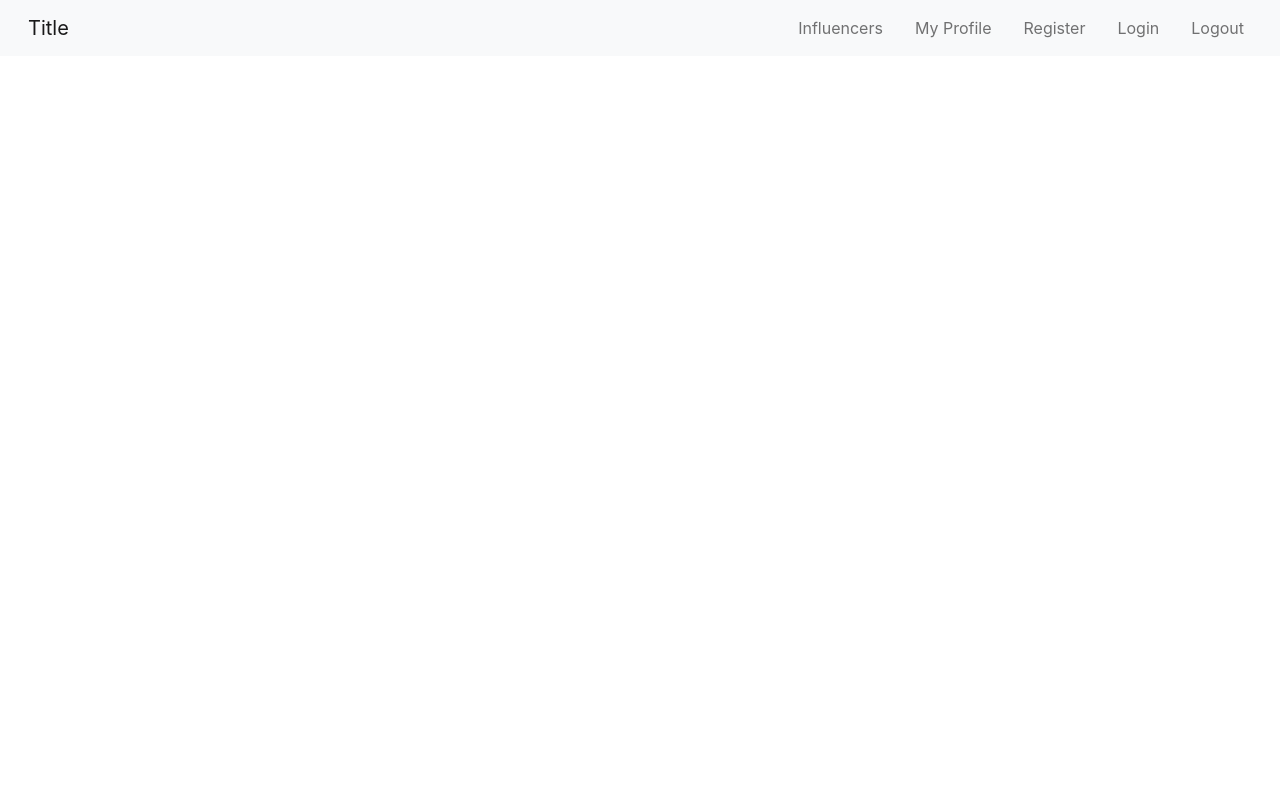
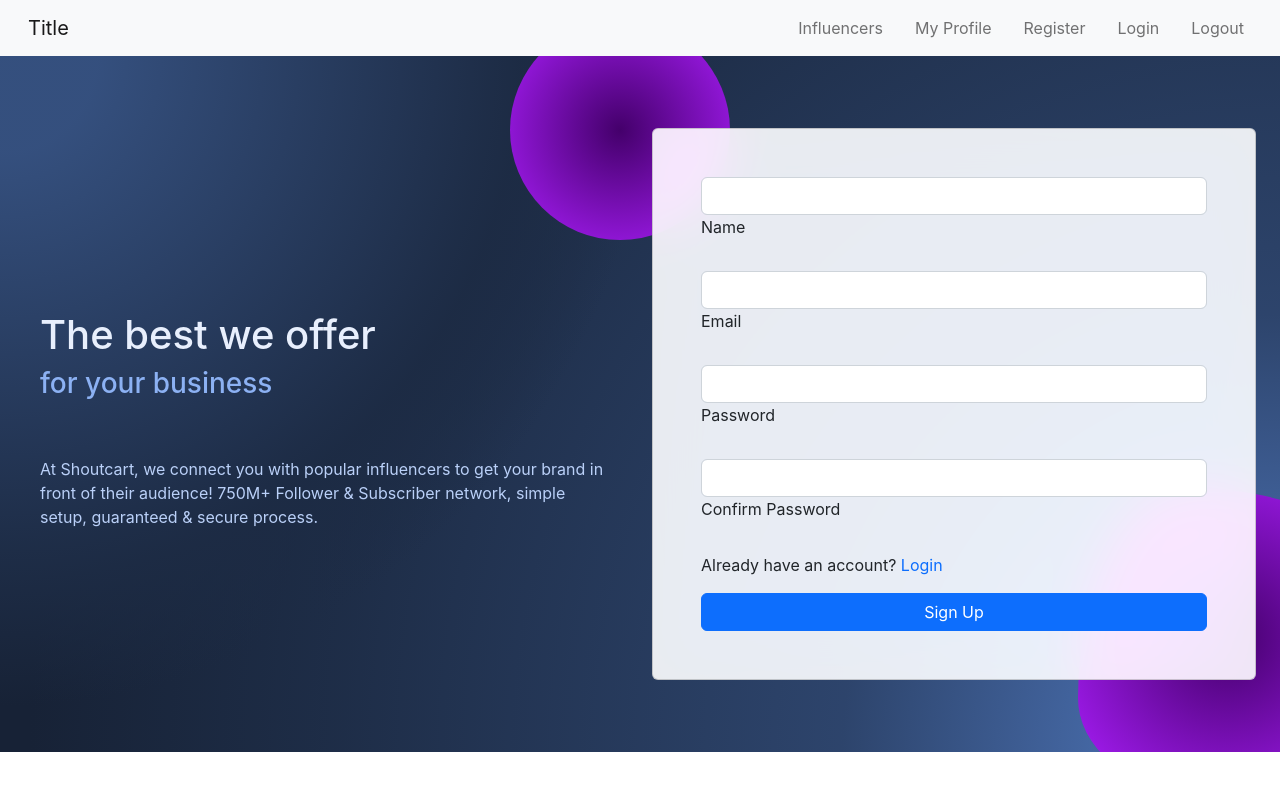
Before and after one commit to katammaniteja/influenzio_client, a React (Create React App) app in the folder client/: page / in a window 1280 px wide. Shown: the top 790 px of the page. Built offline with nearby package versions, Linux system fonts and the light colour scheme.

Commit message:
connected frontend to backend

```diff
--- a/client/package.json
+++ b/client/package.json
@@ -2,6 +2,7 @@
   "name": "client",
   "version": "0.1.0",
   "private": true,
+  "proxy": "http://localhost:5000",
   "dependencies": {
     "@testing-library/jest-dom": "^5.16.5",
     "@testing-library/react": "^13.4.0",
@@ -11,6 +12,7 @@
     "react-dom": "^18.2.0",
     "react-router-dom": "^6.3.0",
     "react-scripts": "5.0.1",
+    "react-toastify": "^9.1.1",
     "web-vitals": "^2.1.4"
   },
   "scripts": {
--- /dev/null
+++ b/client/src/components/Home/Home.css
@@ -0,0 +1,43 @@
+.background-radial-gradient {
+  background-color: hsl(218, 41%, 15%);
+  background-image: radial-gradient(
+      650px circle at 0% 0%,
+      hsl(218, 41%, 35%) 15%,
+      hsl(218, 41%, 30%) 35%,
+      hsl(218, 41%, 20%) 75%,
+      hsl(218, 41%, 19%) 80%,
+      transparent 100%
+    ),
+    radial-gradient(
+      1250px circle at 100% 100%,
+      hsl(218, 41%, 45%) 15%,
+      hsl(218, 41%, 30%) 35%,
+      hsl(218, 41%, 20%) 75%,
+      hsl(218, 41%, 19%) 80%,
+      transparent 100%
+    );
+}
+
+#radius-shape-1 {
+  height: 220px;
+  width: 220px;
+  top: -60px;
+  left: -130px;
+  background: radial-gradient(#44006b, #ad1fff);
+  overflow: hidden;
+}
+
+#radius-shape-2 {
+  border-radius: 38% 62% 63% 37% / 70% 33% 67% 30%;
+  bottom: -60px;
+  right: -110px;
+  width: 300px;
+  height: 300px;
+  background: radial-gradient(#44006b, #ad1fff);
+  overflow: hidden;
+}
+
+.bg-glass {
+  background-color: hsla(0, 0%, 100%, 0.9) !important;
+  backdrop-filter: saturate(200%) blur(25px);
+}
--- a/client/src/components/Home/Home.js
+++ b/client/src/components/Home/Home.js
@@ -1,7 +1,132 @@
-import React from "react";
+import React, { useState } from "react";
+import "./Home.css";
+import {
+  MDBContainer,
+  MDBRow,
+  MDBCol,
+  MDBCard,
+  MDBCardBody,
+  MDBInput,
+} from "mdb-react-ui-kit";
+import { NavLink } from "react-router-dom";
 
-const Home = () => {
-  return <div></div>;
-};
+function App() {
+  const [userData, setUserData] = useState({
+    name: "",
+    email: "",
+    password: "",
+    cpassword: "",
+  });
 
-export default Home;
+  const handleInput = (e) => {
+    const name = e.target.name;
+    const value = e.target.value;
+    setUserData({ ...userData, [name]: value });
+  };
+
+  const handleRegister = (e) => {
+    e.preventDefault();
+    console.log(userData);
+  };
+
+  return (
+    <MDBContainer
+      fluid
+      className="p-4 background-radial-gradient overflow-hidden"
+    >
+      <MDBRow>
+        <MDBCol
+          md="6"
+          className="text-center text-md-start d-flex flex-column justify-content-center"
+        >
+          <h3
+            className="my-5 display-3 fw-bold ls-tight px-3"
+            style={{ color: "hsl(218, 81%, 95%)" }}
+          >
+            <h1>The best we offer</h1>
+            <span style={{ color: "hsl(218, 81%, 75%)" }}>
+              <h3>for your business</h3>
+            </span>
+          </h3>
+
+          <p
+            className="px-3"
+            style={{ color: "hsl(218, 81%, 85%)", padding: "0px 0px" }}
+          >
+            At Shoutcart, we connect you with popular influencers to get your
+            brand in front of their audience! 750M+ Follower & Subscriber
+            network, simple setup, guaranteed & secure process.
+          </p>
+        </MDBCol>
+
+        <MDBCol md="6" className="position-relative">
+          <div
+            id="radius-shape-1"
+            className="position-absolute rounded-circle shadow-5-strong"
+          ></div>
+          <div
+            id="radius-shape-2"
+            className="position-absolute shadow-5-strong"
+          ></div>
+
+          <MDBCard className="my-5 bg-glass">
+            <MDBCardBody className="p-5" padding="0px">
+              <MDBInput
+                wrapperClass="mb-4"
+                label="Name"
+                name="name"
+                value={userData.name}
+                id="form2"
+                type="text"
+                onChange={handleInput}
+              />
+              <MDBInput
+                wrapperClass="mb-4"
+                label="Email"
+                id="form5"
+                type="email"
+                onChange={handleInput}
+                value={userData.value}
+                name="email"
+              />
+              <MDBInput
+                wrapperClass="mb-4"
+                label="Password"
+                id="form6"
+                type="password"
+                onChange={handleInput}
+                name="password"
+                value={userData.password}
+              />
+              <MDBInput
+                wrapperClass="mb-4"
+                label="Confirm Password"
+                id="form6"
+                type="cpassword"
+                onChange={handleInput}
+                name="cpassword"
+                value={userData.cpassword}
+              />
+              <div className="mb-3">
+                Already have an account?
+                <NavLink to="/login"> Login</NavLink>
+              </div>
+
+              <div class="d-grid gap-2">
+                <button
+                  class="btn btn-primary"
+                  type="button"
+                  onClick={handleRegister}
+                >
+                  Sign Up
+                </button>
+              </div>
+            </MDBCardBody>
+          </MDBCard>
+        </MDBCol>
+      </MDBRow>
+    </MDBContainer>
+  );
+}
+
+export default App;
--- a/client/src/components/Login/Login.js
+++ b/client/src/components/Login/Login.js
@@ -1,71 +1,105 @@
-import React from 'react';
-import './login.css'
+import React, { useState } from "react";
+import "./login.css";
 import {
-  MDBBtn,
   MDBContainer,
   MDBRow,
   MDBCol,
-  MDBInput
+  MDBCard,
+  MDBCardBody,
+  MDBInput,
+} from "mdb-react-ui-kit";
+import { NavLink } from "react-router-dom";
+import { ToastContainer, toast } from "react-toastify";
+import "react-toastify/dist/ReactToastify.css";
+import { userLogin } from "../../utils/API_CALLS";
+
+function App() {
+  const [userData, setUserData] = useState({
+    email: "",
+    password: "",
+  });
+
+  const validateInput = () => {
+    const { email, password } = userData;
+    if (!email || !password) {
+      toast.error("All fields are required");
+      return false;
+    }
+    return true;
+  };
+
+  const handleInput = (e) => {
+    const name = e.target.name;
+    const value = e.target.value;
+    setUserData({ ...userData, [name]: value });
+  };
+
+  const handleLogin = async (e) => {
+    e.preventDefault();
+    const isValid = validateInput();
+    if (!isValid) return;
+
+    const response = await userLogin(userData.email, userData.password);
+
+    const data = await response.json();
+    if (response.status === 200) {
+      toast.success(data.message);
+    } else {
+      toast.error(data.error);
+    }
+    console.log(userData);
+  };
+
+  return (
+    <>
+      <MDBContainer fluid className="p-4 gradient-custom-2 overflow-hidden">
+        <MDBRow>
+          <MDBCol md="6" className="position-relative m-auto">
+            <MDBCard className="bg-glass">
+              <MDBCardBody className="p-5" padding="0px">
+                <div className="text-center mb-3">
+                  <h1>Login to your Account</h1>
+                </div>
+                <MDBInput
+                  wrapperClass="mb-3"
+                  label="Email"
+                  id="email"
+                  type="email"
+                  onChange={handleInput}
+                  value={userData.value}
+                  name="email"
+                />
+                <MDBInput
+                  wrapperClass="mb-3"
+                  label="Password"
+                  id="password"
+                  type="password"
+                  onChange={handleInput}
+                  name="password"
+                  value={userData.password}
+                />
+                <div className="mb-3">
+                  Don't have an account?
+                  <NavLink to="/register"> Register</NavLink>
+                </div>
+
+                <div className="d-grid gap-2">
+                  <button
+                    className="btn btn-primary"
+                    type="button"
+                    onClick={handleLogin}
+                  >
+                    Login
+                  </button>
+                </div>
+              </MDBCardBody>
+            </MDBCard>
+          </MDBCol>
+        </MDBRow>
+      </MDBContainer>
+      <ToastContainer position="bottom-right" />
+    </>
+  );
 }
-from 'mdb-react-ui-kit';
 
-const Login = () => {
-  return (
-    <MDBContainer className="my-5 gradient-form" >
-
-      <MDBRow>
-
-        <MDBCol col='6' className="mb-5">
-          <div className="d-flex flex-column ms-5">
-
-            <div className="text-center">
-              <img src="https://mdbcdn.b-cdn.net/img/Photos/new-templates/bootstrap-login-form/lotus.webp"
-                style={{width: '185px'}} alt="logo" />
-              <h4 className="mt-1 mb-5 pb-1">We are The Lotus Team</h4>
-            </div>
-
-            <p>Please login to your account</p>
-
-
-            <MDBInput wrapperClass='mb-4' label='Email address' id='form1' type='email'/>
-            <MDBInput wrapperClass='mb-4' label='Password' id='form2' type='password'/>
-
-
-            <div className="text-center pt-1 mb-5 pb-1">
-              <MDBBtn className="mb-4 w-100 gradient-custom-2">Sign in</MDBBtn>
-              <a className="text-muted" href="#!">Forgot password?</a>
-            </div>
-
-            <div className="d-flex flex-row align-items-center justify-content-center pb-4 mb-4">
-              <p className="mb-0">Don't have an account?</p>
-              <MDBBtn outline className='mx-2' color='danger'>
-                Danger
-              </MDBBtn>
-            </div>
-
-          </div>
-
-        </MDBCol>
-
-        <MDBCol col='6' className="mb-5">
-          <div className="d-flex flex-column  justify-content-center gradient-custom-2 h-100 mb-4">
-
-            <div className="text-white px-3 py-4 p-md-5 mx-md-4">
-              <h4 class="mb-4">We are more than just a company</h4>
-              <p class="small mb-0">Lorem ipsum dolor sit amet, consectetur adipisicing elit, sed do eiusmod
-                tempor incididunt ut labore et dolore magna aliqua. Ut enim ad minim veniam, quis nostrud
-                exercitation ullamco laboris nisi ut aliquip ex ea commodo consequat.
-              </p>
-            </div>
-
-          </div>
-
-        </MDBCol>
-
-      </MDBRow>
-
-    </MDBContainer>
-  );
-};
-
-export default Login;
+export default App;
--- a/client/src/components/Register/Register.js
+++ b/client/src/components/Register/Register.js
@@ -1,103 +1,136 @@
-import React from 'react';
-import './About.css'
+import React, { useState } from "react";
+import "./About.css";
 import {
-  MDBBtn,
   MDBContainer,
   MDBRow,
   MDBCol,
   MDBCard,
   MDBCardBody,
   MDBInput,
-  MDBCheckbox,
-  MDBIcon
-}
-from 'mdb-react-ui-kit';
+} from "mdb-react-ui-kit";
+import { NavLink } from "react-router-dom";
+import { ToastContainer, toast } from "react-toastify";
+import "react-toastify/dist/ReactToastify.css";
+import { userRegister } from "../../utils/API_CALLS";
 
 function App() {
+  const [userData, setUserData] = useState({
+    name: "",
+    email: "",
+    password: "",
+    cpassword: "",
+  });
+
+  const validateInput = () => {
+    const { name, email, password, cpassword } = userData;
+    if (!name || !email || !password || !cpassword) {
+      toast.error("All fields are required");
+      return false;
+    }
+    if (password !== cpassword) {
+      toast.error("Passwords are not matched");
+      return false;
+    }
+    return true;
+  };
+
+  const handleInput = (e) => {
+    const name = e.target.name;
+    const value = e.target.value;
+    setUserData({ ...userData, [name]: value });
+  };
+
+  const handleRegister = async (e) => {
+    e.preventDefault();
+    const isValid = validateInput();
+    if (!isValid) return;
+    // console.log
+
+    const response = await userRegister(
+      userData.name,
+      userData.email,
+      userData.password,
+      userData.cpassword
+    );
+
+    const data = await response.json();
+    if (response.status === 201) {
+      toast.success(data.message);
+    } else {
+      toast.error(data.error);
+    }
+  };
+
   return (
-    <MDBContainer fluid className='p-4 background-radial-gradient overflow-hidden'>
+    <>
+      <MDBContainer
+        fluid
+        className="p-4 background-radial-gradient overflow-hidden"
+      >
+        <MDBRow>
+          <MDBCol md="6" className="position-relative m-auto">
+            <MDBCard className="bg-glass">
+              <MDBCardBody className="p-5" padding="0px">
+                <div className="text-center mb-3">
+                  <h1>Create New Account</h1>
+                </div>
+                <MDBInput
+                  wrapperClass="mb-3"
+                  label="Name"
+                  name="name"
+                  value={userData.name}
+                  id="name"
+                  type="text"
+                  onChange={handleInput}
+                />
+                <MDBInput
+                  wrapperClass="mb-3"
+                  label="Email"
+                  id="email"
+                  type="email"
+                  onChange={handleInput}
+                  value={userData.value}
+                  name="email"
+                />
+                <MDBInput
+                  wrapperClass="mb-3"
+                  label="Password"
+                  id="password"
+                  type="password"
+                  onChange={handleInput}
+                  name="password"
+                  value={userData.password}
+                />
+                <MDBInput
+                  wrapperClass="mb-3"
+                  label="Confirm Password"
+                  id="cpassword"
+                  type="password"
+                  onChange={handleInput}
+                  name="cpassword"
+                  value={userData.cpassword}
+                />
+                <div className="mb-3">
+                  Already have an account?
+                  <NavLink to="/login"> Login</NavLink>
+                </div>
 
-      <MDBRow>
-
-        <MDBCol md='6' className='text-center text-md-start d-flex flex-column justify-content-center'>
-
-          <h3 className="my-5 display-3 fw-bold ls-tight px-3" style={{color: 'hsl(218, 81%, 95%)'}}>
-            <h1>The best we offer</h1>
-            <span  style={{color: 'hsl(218, 81%, 75%)' }}><h3>for your business</h3></span>
-          </h3>
-
-          <p className='px-3' style={{color: 'hsl(218, 81%, 85%)',padding:'0px 0px'}}>
-          At Shoutcart, we connect you with popular influencers to get your brand in front of their audience! 750M+ Follower & Subscriber network, simple setup, guaranteed & secure process.
-          </p>
-
-        </MDBCol>
-
-        <MDBCol md='6' className='position-relative'>
-
-          <div id="radius-shape-1" className="position-absolute rounded-circle shadow-5-strong"></div>
-          <div id="radius-shape-2" className="position-absolute shadow-5-strong"></div>
-
-          <MDBCard className='my-5 bg-glass'>
-            <MDBCardBody className='p-5' padding='0px'>
-
-              <MDBRow>
-                <MDBCol col='6'>
-                  <MDBInput wrapperClass='mb-4' label='First name' id='form1' type='text'/>
-                </MDBCol>
-
-                <MDBCol col='6'>
-                  <MDBInput wrapperClass='mb-4' label='Last name' id='form2' type='text'/>
-                </MDBCol>
-              </MDBRow>
-              <MDBRow>
-                <MDBCol col='3'>
-                  <MDBInput wrapperClass='mb-4' label='Age' id='form3' type='number'/>
-                </MDBCol>
-
-                <MDBCol col='3'>
-                  <MDBInput wrapperClass='mb-4' label='Gender' id='form4' type='gender'/>
-                </MDBCol>
-              </MDBRow>
-
-              <MDBInput wrapperClass='mb-4' label='Email' id='form5' type='email'/>
-              <MDBInput wrapperClass='mb-4' label='Password' id='form6' type='password'/>
-
-              <div className='d-flex justify-content-center mb-4'>
-                <MDBCheckbox name='flexCheck' value='' id='flexCheckDefault' label='Subscribe to our newsletter' />
-              </div>
-
-              <MDBBtn className='w-100 mb-4' size='md'>sign up</MDBBtn>
-
-              <div className="text-center">
-
-                <p>or sign up with:</p>
-
-                <MDBBtn tag='a' color='none' className='mx-3' style={{ color:'#1266f1'}}>
-                  <MDBIcon fab icon='facebook-f' size="sm"/>
-                </MDBBtn>
-
-                <MDBBtn tag='a' color='none' className='mx-3' style={{ color: '#1266f1' }}>
-                  <MDBIcon fab icon='twitter' size="sm"/>
-                </MDBBtn>
-
-                <MDBBtn tag='a' color='none' className='mx-3' style={{ color: '#1266f1' }}>
-                  <MDBIcon fab icon='google' size="sm"/>
-                </MDBBtn>
-
-                <MDBBtn tag='a' color='none' className='mx-3' style={{ color: '#1266f1' }}>
-                  <MDBIcon fab icon='github' size="sm"/>
-                </MDBBtn>
-
-              </div>
-
-            </MDBCardBody>
-          </MDBCard>
-
-        </MDBCol>
-
-      </MDBRow>
-
-    </MDBContainer>
+                <div className="d-grid gap-2">
+                  <button
+                    className="btn btn-primary"
+                    type="button"
+                    onClick={handleRegister}
+                  >
+                    Sign Up
+                  </button>
+                </div>
+              </MDBCardBody>
+            </MDBCard>
+          </MDBCol>
+        </MDBRow>
+      </MDBContainer>
+      <ToastContainer position="bottom-right" />
+    </>
   );
 }
 
--- a/client/src/index.css
+++ b/client/src/index.css
@@ -1,13 +1,17 @@
 body {
   margin: 0;
-  font-family: -apple-system, BlinkMacSystemFont, 'Segoe UI', 'Roboto', 'Oxygen',
-    'Ubuntu', 'Cantarell', 'Fira Sans', 'Droid Sans', 'Helvetica Neue',
+  font-family: -apple-system, BlinkMacSystemFont, "Segoe UI", "Roboto", "Oxygen",
+    "Ubuntu", "Cantarell", "Fira Sans", "Droid Sans", "Helvetica Neue",
     sans-serif;
   -webkit-font-smoothing: antialiased;
   -moz-osx-font-smoothing: grayscale;
 }
 
 code {
-  font-family: source-code-pro, Menlo, Monaco, Consolas, 'Courier New',
+  font-family: source-code-pro, Menlo, Monaco, Consolas, "Courier New",
     monospace;
 }
+
+a {
+  text-decoration: none;
+}
--- /dev/null
+++ b/client/src/utils/API_CALLS.js
@@ -0,0 +1,29 @@
+export const userRegister = async (name, email, password, cpassword) => {
+  const response = await fetch("/register", {
+    method: "POST",
+    headers: {
+      "Content-Type": "application/json",
+    },
+    body: JSON.stringify({
+      name,
+      email,
+      password,
+      cpassword,
+    }),
+  });
+  return response;
+};
+
+export const userLogin = async (email, password) => {
+  const response = await fetch("/login", {
+    method: "POST",
+    headers: {
+      "Content-Type": "application/json",
+    },
+    body: JSON.stringify({
+      email,
+      password,
+    }),
+  });
+  return response;
+};
```
Also changed, not shown: 1 other file (tests, documents, lock files or other folders).
